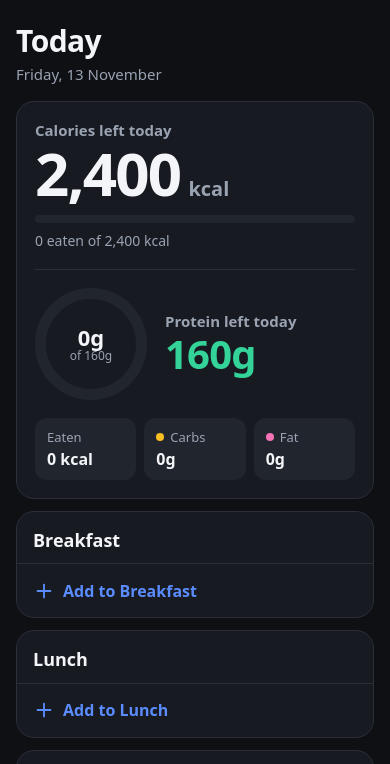
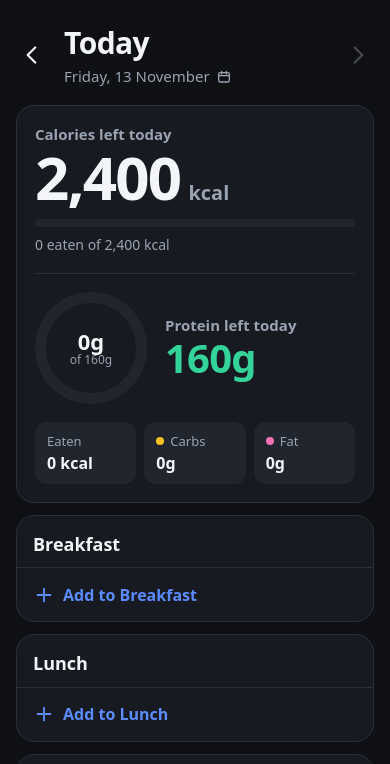
Before and after one commit to ksoleeu52-gif/recomp-tracker, a plain HTML site: page index.html in a window 390 px wide. Both pictures are taken after a click on the link "Today". Shown: the top 764 px of the page. Drawn offline with Linux system fonts and the light colour scheme.

Commit message:
Add day navigation and history to the Today dashboard
- Previous/next buttons, swipe left/right and a native date picker to look back
- 'Today' shortcut when viewing a past day; future days are blocked
- Day changes replace history so Back isn't filled with every day visited
- Rolls over to the new day at midnight or when the app is reopened
- Disable browser swipe-navigation and ignore edge swipes (system back gesture)
- Non-repetitive day headings; tests for headings and midnight timing

Co-Authored-By: Claude Opus 5.5 <noreply@anthropic.com>

```diff
--- a/css/app.css
+++ b/css/app.css
@@ -6,7 +6,12 @@
 /* ---------- Base ---------- */
 *, *::before, *::after { box-sizing: border-box; }
 
-html { -webkit-text-size-adjust: 100%; }
+html {
+  -webkit-text-size-adjust: 100%;
+  /* Stops the browser turning horizontal swipes into back/forward navigation;
+     the Today screen uses horizontal swipes to change day. */
+  overscroll-behavior-x: none;
+}
 
 body {
   margin: 0;
@@ -15,7 +20,7 @@ body {
   font: 16px/1.4 var(--font);
   -webkit-font-smoothing: antialiased;
   -webkit-tap-highlight-color: transparent;
-  overscroll-behavior-y: none;
+  overscroll-behavior: none;
 }
 
 button, input, select, textarea { font: inherit; color: inherit; }
@@ -64,7 +69,40 @@ h1, h2, h3, p { margin: 0; }
 .mt { margin-top: 10px; }
 .text-protein { color: var(--protein); font-weight: 650; }
 
-/* Sub-screen header: back button + smaller title */
+/* Hidden but still usable by scripts (e.g. the native date input behind the day picker). */
+.visually-hidden {
+  position: absolute;
+  width: 1px;
+  height: 1px;
+  overflow: hidden;
+  clip-path: inset(50%);
+  white-space: nowrap;
+}
+
+/* Today header: ‹ [day label] [Today] › */
+.day-nav {
+  position: relative;
+  display: flex;
+  align-items: center;
+  gap: 4px;
+  margin: 8px -8px 16px;
+}
+.day-nav__label {
+  display: grid;
+  flex: 1;
+  min-width: 0;
+  padding: 2px 4px;
+  background: none;
+  border: 0;
+  border-radius: var(--radius-sm);
+  text-align: left;
+}
+.day-nav__label:active { background: var(--surface-2); }
+.day-nav__label .view-title { overflow: hidden; text-overflow: ellipsis; white-space: nowrap; }
+.day-nav__label .view-subtitle { display: flex; align-items: center; gap: 6px; white-space: nowrap; }
+.day-nav__label .icon { width: 16px; height: 16px; }
+.day-nav__today { min-height: 36px; padding: 0 14px; font-size: 14px; }
+.icon-btn:disabled { opacity: 0.25; }
 .view-header--sub { justify-content: flex-start; align-items: center; margin-left: -8px; }
 .view-title--sub { font-size: 22px; }
 
--- a/js/components/icons.js
+++ b/js/components/icons.js
@@ -7,6 +7,8 @@ const icon = (paths) => html`<svg class="icon" viewBox="0 0 24 24" aria-hidden="
 
 export const icons = {
   back: icon(html`<path d="M15 5l-7 7 7 7"/>`),
+  forward: icon(html`<path d="M9 5l7 7-7 7"/>`),
+  calendar: icon(html`<rect x="4" y="5.5" width="16" height="14" rx="2.5"/><path d="M4 10h16M8.5 3.5v4M15.5 3.5v4"/>`),
   plus: icon(html`<path d="M12 5v14M5 12h14"/>`),
   check: icon(html`<path d="M5 12.5l4.5 4.5L19 7.5"/>`),
   search: icon(html`<circle cx="11" cy="11" r="6.5"/><path d="M16 16l4 4"/>`),
--- a/js/config.js
+++ b/js/config.js
@@ -2,7 +2,7 @@
  * App-wide constants.
  * APP_VERSION must match VERSION in sw.js (bump both when releasing).
  */
-export const APP_VERSION = '0.3.0';
+export const APP_VERSION = '0.4.0';
 export const APP_NAME = 'Recomp';
 
 /** The four meal slots, in the order they appear on the Today screen. */
--- a/js/lib/dates.js
+++ b/js/lib/dates.js
@@ -36,6 +36,12 @@ export function daysBetween(a, b) {
   return Math.round((fromDayKey(b) - fromDayKey(a)) / 86_400_000);
 }
 
+/** Milliseconds from `now` until the next local midnight. */
+export function msUntilMidnight(now = new Date()) {
+  const midnight = new Date(now.getFullYear(), now.getMonth(), now.getDate() + 1);
+  return midnight - now;
+}
+
 /** Short, friendly label: "Today", "Yesterday", or e.g. "Wed 11 Nov". */
 export function dayLabel(key, today = todayKey()) {
   if (key === today) return 'Today';
@@ -44,6 +50,23 @@ export function dayLabel(key, today = todayKey()) {
   return fromDayKey(key).toLocaleDateString('en-IE', { weekday: 'short', day: 'numeric', month: 'short' });
 }
 
+/**
+ * Title + subtitle for a day header, without repeating information:
+ *   today      -> { title: 'Today',     subtitle: 'Friday 13 November' }
+ *   yesterday  -> { title: 'Yesterday', subtitle: 'Thursday 12 November' }
+ *   other days -> { title: 'Wednesday', subtitle: '11 November' }  (+ year if not this year)
+ */
+export function dayHeading(key, today = todayKey()) {
+  const date = fromDayKey(key);
+  const relative = key === today ? 'Today' : key === addDays(today, -1) ? 'Yesterday' : null;
+  if (relative) return { title: relative, subtitle: longDate(key) };
+  const sameYear = key.slice(0, 4) === today.slice(0, 4);
+  return {
+    title: date.toLocaleDateString('en-IE', { weekday: 'long' }),
+    subtitle: date.toLocaleDateString('en-IE', { day: 'numeric', month: 'long', ...(sameYear ? {} : { year: 'numeric' }) }),
+  };
+}
+
 /** Long form, e.g. "Friday 13 November". */
 export function longDate(key) {
   return fromDayKey(key).toLocaleDateString('en-IE', { weekday: 'long', day: 'numeric', month: 'long' });
--- /dev/null
+++ b/js/lib/swipe.js
@@ -0,0 +1,48 @@
+/**
+ * Detects a deliberate horizontal swipe on an element (used to change day on Today).
+ *
+ * To avoid fighting with vertical scrolling, a swipe only counts when it is
+ * mostly horizontal, long enough and quick. Swipes that start on form controls
+ * or inside an open sheet are ignored, and so are swipes from the very edge of
+ * the screen, which belong to the phone's own back gesture (iOS and Android).
+ *
+ * @param {HTMLElement} element
+ * @param {{ onLeft?: () => void, onRight?: () => void }} handlers
+ *        onLeft = finger moved right-to-left (usually "next")
+ * @returns {() => void} removes the listeners
+ */
+export function onSwipe(element, { onLeft, onRight }) {
+  const MIN_DISTANCE = 70; // px
+  const MAX_DURATION = 600; // ms
+  const EDGE = 24; // px reserved for the system back gesture
+  let start = null;
+
+  const handleStart = (event) => {
+    const touch = event.touches[0];
+    const fromEdge = touch.clientX < EDGE || touch.clientX > window.innerWidth - EDGE;
+    if (event.touches.length !== 1 || fromEdge || event.target.closest('input, select, textarea, dialog')) {
+      start = null;
+      return;
+    }
+    start = { x: touch.clientX, y: touch.clientY, time: Date.now() };
+  };
+
+  const handleEnd = (event) => {
+    if (!start) return;
+    const touch = event.changedTouches[0];
+    const dx = touch.clientX - start.x;
+    const dy = touch.clientY - start.y;
+    const quick = Date.now() - start.time < MAX_DURATION;
+    start = null;
+    if (!quick || Math.abs(dx) < MIN_DISTANCE || Math.abs(dx) < Math.abs(dy) * 1.5) return;
+    if (dx < 0) onLeft?.();
+    else onRight?.();
+  };
+
+  element.addEventListener('touchstart', handleStart, { passive: true });
+  element.addEventListener('touchend', handleEnd, { passive: true });
+  return () => {
+    element.removeEventListener('touchstart', handleStart);
+    element.removeEventListener('touchend', handleEnd);
+  };
+}
--- a/js/screens/today.js
+++ b/js/screens/today.js
@@ -1,47 +1,113 @@
 /**
  * Today screen: what's left today, then the day's log meal by meal.
- * Route: #/today  (or #/today?date=YYYY-MM-DD for another day)
+ * Route: #/today  (or #/today?date=YYYY-MM-DD to look back at another day)
+ *
+ * Moving between days: ‹ › buttons, swiping left/right, or tapping the date
+ * to pick any past day. Future days are blocked so food can't be logged on the
+ * wrong day by accident.
  */
 import { html, render } from '../lib/html.js';
 import { getSettings } from '../db/settings.js';
 import { getDayLog, groupByMeal, updateEntry, deleteEntry, restoreEntry } from '../db/log.js';
-import { todayKey, longDate, dayLabel, isDayKey } from '../lib/dates.js';
+import { todayKey, dayHeading, isDayKey, addDays, msUntilMidnight } from '../lib/dates.js';
 import { sumMacros } from '../lib/nutrition.js';
+import { onSwipe } from '../lib/swipe.js';
 import { MEALS } from '../config.js';
 import { summaryCard } from '../components/summary-card.js';
 import { mealSection } from '../components/meal-section.js';
 import { openPortionSheet } from '../components/portion-sheet.js';
+import { icons } from '../components/icons.js';
 import { toast } from '../components/toast.js';
 
 export default {
   title: 'Today',
 
-  async render(root, { query, refresh }) {
+  async render(root, { query, refresh, navigate }) {
     const today = todayKey();
-    const date = isDayKey(query.date) ? query.date : today;
+    // Only past days (or today) can be shown; anything else falls back to today.
+    const date = isDayKey(query.date) && query.date < today ? query.date : today;
+    const isToday = date === today;
+    const heading = dayHeading(date, today);
     const [settings, entries] = await Promise.all([getSettings(), getDayLog(date)]);
     const byMeal = groupByMeal(entries);
 
+    /** Switches day without filling the back-button history with every day visited. */
+    const goToDay = (day) => {
+      if (day > today) return;
+      navigate(day === today ? 'today' : `today?date=${day}`, { replace: true });
+    };
+
     render(root, html`
-      <header class="view-header">
-        <div>
-          <h1 class="view-title">${dayLabel(date, today)}</h1>
-          <p class="view-subtitle">${longDate(date)}</p>
-        </div>
+      <header class="day-nav">
+        <button class="icon-btn" type="button" data-day="${addDays(date, -1)}" aria-label="Previous day">${icons.back}</button>
+        <button class="day-nav__label" type="button" data-action="pick-date" aria-label="Choose a day">
+          <span class="view-title">${heading.title}</span>
+          <span class="view-subtitle">${heading.subtitle} ${icons.calendar}</span>
+        </button>
+        ${!isToday && html`<button class="btn btn--pill day-nav__today" type="button" data-day="${today}">Today</button>`}
+        <button class="icon-btn" type="button" data-day="${addDays(date, 1)}" aria-label="Next day" ${isToday && html`disabled`}>${icons.forward}</button>
+        <input class="visually-hidden" type="date" data-date-input value="${date}" max="${today}" tabindex="-1" aria-hidden="true">
       </header>
-      ${summaryCard({ targets: settings, totals: sumMacros(entries), isToday: date === today })}
+
+      ${summaryCard({ targets: settings, totals: sumMacros(entries), isToday })}
       ${MEALS.map((meal) => mealSection({ meal, entries: byMeal[meal.id], date }))}
     `);
 
-    // Tap a logged item to change its amount, move it to another meal, or delete it.
     root.addEventListener('click', (event) => {
-      const button = event.target.closest('[data-entry]');
-      if (!button) return;
-      const entry = entries.find((e) => e.id === button.dataset.entry);
+      // Day navigation buttons.
+      const dayButton = event.target.closest('[data-day]');
+      if (dayButton && !dayButton.disabled) return goToDay(dayButton.dataset.day);
+
+      // Tap the date to jump to any past day.
+      if (event.target.closest('[data-action="pick-date"]')) return openDatePicker(root);
+
+      // Tap a logged item to change its amount, move it to another meal, or delete it.
+      const entryButton = event.target.closest('[data-entry]');
+      const entry = entryButton && entries.find((e) => e.id === entryButton.dataset.entry);
       if (entry) editEntry(entry, refresh);
     });
+
+    root.querySelector('[data-date-input]').addEventListener('change', (event) => {
+      if (isDayKey(event.target.value)) goToDay(event.target.value);
+    });
+
+    // Swipe right = previous day, swipe left = next day (like turning pages).
+    const removeSwipe = onSwipe(root, {
+      onRight: () => goToDay(addDays(date, -1)),
+      onLeft: () => !isToday && goToDay(addDays(date, 1)),
+    });
+
+    // If the app is left open (or reopened) after midnight, roll over to the new day.
+    // Only when following "today" — a past day you chose to look at stays put.
+    let rollover = null;
+    const checkNewDay = () => {
+      if (document.visibilityState === 'visible' && todayKey() !== today) refresh();
+    };
+    if (isToday) {
+      rollover = setTimeout(refresh, msUntilMidnight() + 1000);
+      document.addEventListener('visibilitychange', checkNewDay);
+    }
+
+    // Cleanup, called by the router when leaving or re-rendering this screen.
+    return () => {
+      removeSwipe();
+      clearTimeout(rollover);
+      document.removeEventListener('visibilitychange', checkNewDay);
+    };
   },
 };
+
+/** Opens the native date picker (wheel on iOS, calendar on Android). */
+function openDatePicker(root) {
+  const input = root.querySelector('[data-date-input]');
+  try {
+    input.showPicker();
+  } catch {
+    // Older browsers without showPicker(): focusing/clicking the input opens it.
+    input.focus();
+    input.click();
+  }
+}
 
 function editEntry(entry, refresh) {
   if (!entry.foodSnapshot) return; // quick-add entries get their own editor in step 6
--- a/sw.js
+++ b/sw.js
@@ -11,7 +11,7 @@
  *
  * Keep VERSION in sync with APP_VERSION in js/config.js.
  */
-const VERSION = '0.3.0';
+const VERSION = '0.4.0';
 const CACHE = `recomp-${VERSION}`;
 const IS_LOCAL_DEV = ['localhost', '127.0.0.1'].includes(self.location.hostname);
 
@@ -39,6 +39,7 @@ const APP_SHELL = [
   'js/lib/format.js',
   'js/lib/nutrition.js',
   'js/lib/starter-foods.js',
+  'js/lib/swipe.js',
   'js/components/fields.js',
   'js/components/food-row.js',
   'js/components/header.js',
```
Also changed, not shown: tests/dates.test.js (+13 -1 lines).
